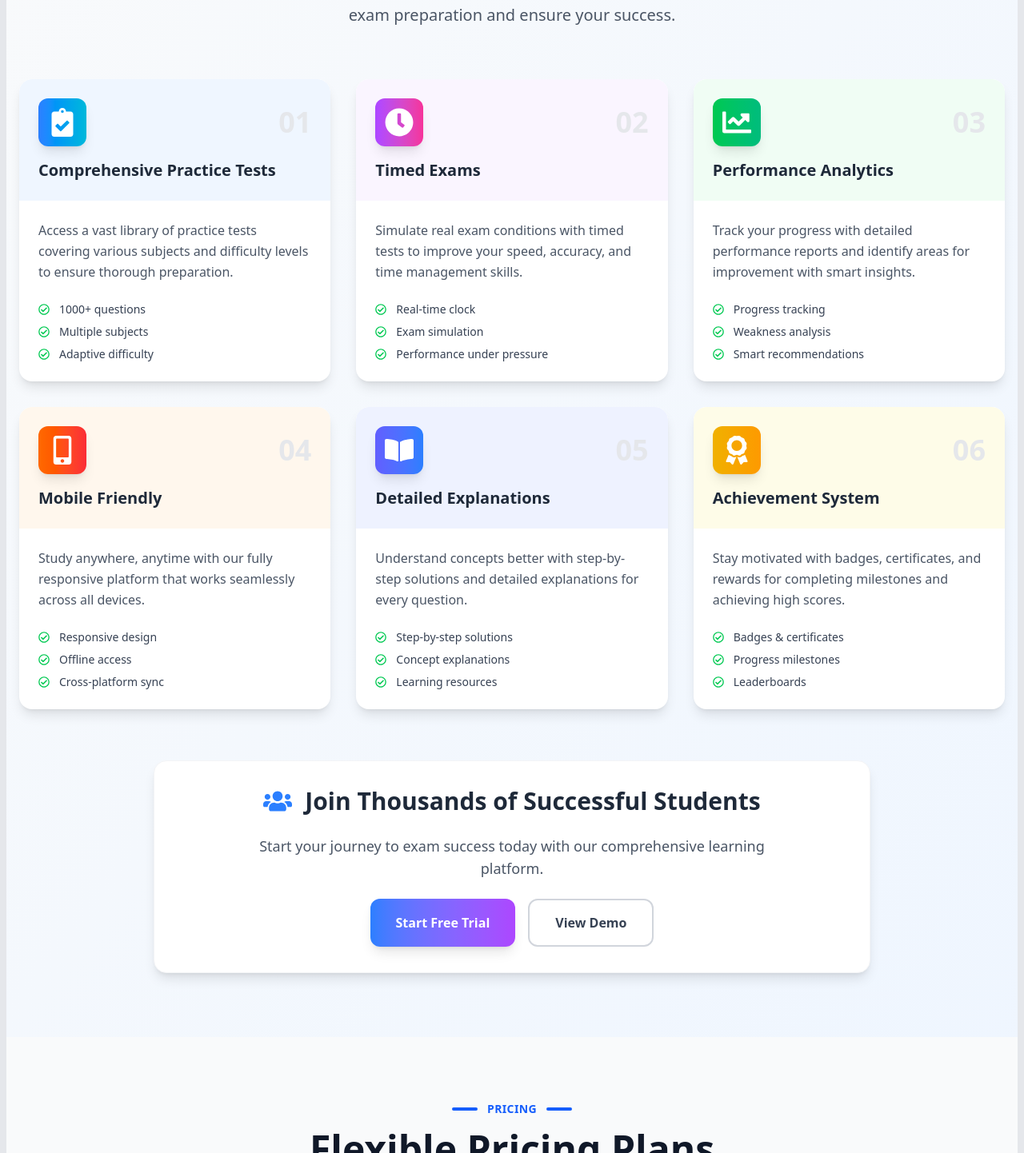
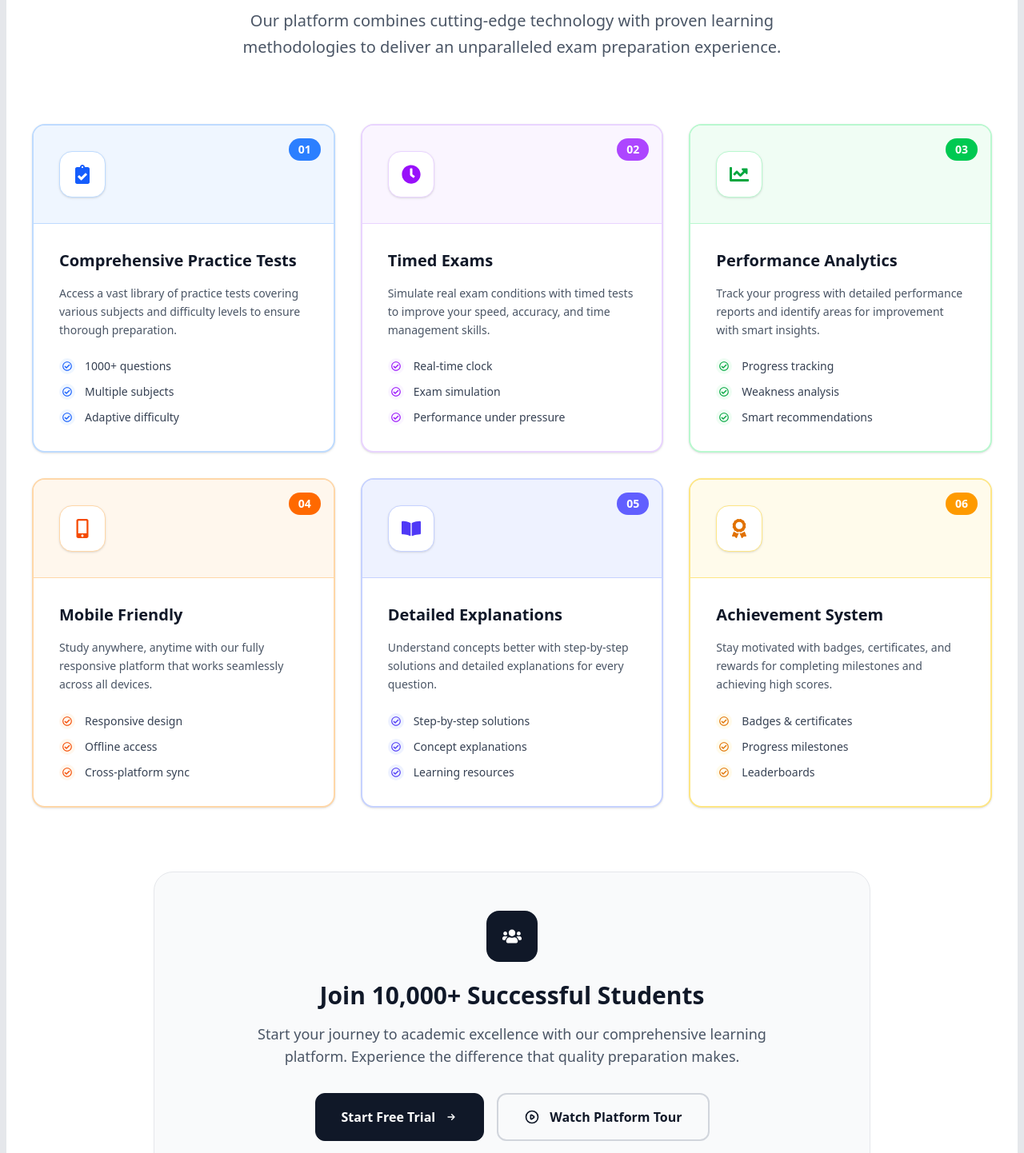
Before and after one commit to fran-897-uinx/CBT-Innovation, a React (Vite) app in the folder cbt-innovation/: page / in a window 1280 px wide. Shown: the part 1048-2490 px from the top of the page at 80% size. Built offline with nearby package versions, Linux system fonts and the light colour scheme.

Commit message:
FIX:  improved Features component with a premium, shadcn-inspired design

```diff
--- a/cbt-innovation/src/LandPage/Features/Features.jsx
+++ b/cbt-innovation/src/LandPage/Features/Features.jsx
@@ -12,145 +12,261 @@ import {
 
 const FeaturesList = [
     {
-        featureIcon: <FaClipboardCheck className="text-3xl sm:text-4xl" />,
+        featureIcon: <FaClipboardCheck />,
         featureTitle: 'Comprehensive Practice Tests',
         featureDescription: 'Access a vast library of practice tests covering various subjects and difficulty levels to ensure thorough preparation.',
-        gradient: 'from-blue-500 to-cyan-500',
-        bgColor: 'bg-blue-50',
-        highlights: ['1000+ questions', 'Multiple subjects', 'Adaptive difficulty']
+        highlights: ['1000+ questions', 'Multiple subjects', 'Adaptive difficulty'],
+        accentColor: 'blue'
     },
     {
-        featureIcon: <FaClock className="text-3xl sm:text-4xl" />,
+        featureIcon: <FaClock />,
         featureTitle: 'Timed Exams',
         featureDescription: 'Simulate real exam conditions with timed tests to improve your speed, accuracy, and time management skills.',
-        gradient: 'from-purple-500 to-pink-500',
-        bgColor: 'bg-purple-50',
-        highlights: ['Real-time clock', 'Exam simulation', 'Performance under pressure']
+        highlights: ['Real-time clock', 'Exam simulation', 'Performance under pressure'],
+        accentColor: 'purple'
     },
     {
-        featureIcon: <FaChartLine className="text-3xl sm:text-4xl" />,
+        featureIcon: <FaChartLine />,
         featureTitle: 'Performance Analytics',
         featureDescription: 'Track your progress with detailed performance reports and identify areas for improvement with smart insights.',
-        gradient: 'from-green-500 to-emerald-500',
-        bgColor: 'bg-green-50',
-        highlights: ['Progress tracking', 'Weakness analysis', 'Smart recommendations']
+        highlights: ['Progress tracking', 'Weakness analysis', 'Smart recommendations'],
+        accentColor: 'green'
     },
     {
-        featureIcon: <FaMobileAlt className="text-3xl sm:text-4xl" />,
+        featureIcon: <FaMobileAlt />,
         featureTitle: 'Mobile Friendly',
         featureDescription: 'Study anywhere, anytime with our fully responsive platform that works seamlessly across all devices.',
-        gradient: 'from-orange-500 to-red-500',
-        bgColor: 'bg-orange-50',
-        highlights: ['Responsive design', 'Offline access', 'Cross-platform sync']
+        highlights: ['Responsive design', 'Offline access', 'Cross-platform sync'],
+        accentColor: 'orange'
     },
     {
-        featureIcon: <FaBookOpen className="text-3xl sm:text-4xl" />,
+        featureIcon: <FaBookOpen />,
         featureTitle: 'Detailed Explanations',
         featureDescription: 'Understand concepts better with step-by-step solutions and detailed explanations for every question.',
-        gradient: 'from-indigo-500 to-blue-500',
-        bgColor: 'bg-indigo-50',
-        highlights: ['Step-by-step solutions', 'Concept explanations', 'Learning resources']
+        highlights: ['Step-by-step solutions', 'Concept explanations', 'Learning resources'],
+        accentColor: 'indigo'
     },
     {
-        featureIcon: <FaAward className="text-3xl sm:text-4xl" />,
+        featureIcon: <FaAward />,
         featureTitle: 'Achievement System',
         featureDescription: 'Stay motivated with badges, certificates, and rewards for completing milestones and achieving high scores.',
-        gradient: 'from-yellow-500 to-amber-500',
-        bgColor: 'bg-yellow-50',
-        highlights: ['Badges & certificates', 'Progress milestones', 'Leaderboards']
+        highlights: ['Badges & certificates', 'Progress milestones', 'Leaderboards'],
+        accentColor: 'amber'
     }
 ];
 
+const FeatureCard = ({ item, index }) => {
+    const colorClasses = {
+        blue: {
+            iconBg: 'bg-blue-50',
+            iconColor: 'text-blue-600',
+            border: 'border-blue-200',
+            badge: 'bg-blue-500',
+            hover: 'hover:border-blue-300'
+        },
+        purple: {
+            iconBg: 'bg-purple-50',
+            iconColor: 'text-purple-600',
+            border: 'border-purple-200',
+            badge: 'bg-purple-500',
+            hover: 'hover:border-purple-300'
+        },
+        green: {
+            iconBg: 'bg-green-50',
+            iconColor: 'text-green-600',
+            border: 'border-green-200',
+            badge: 'bg-green-500',
+            hover: 'hover:border-green-300'
+        },
+        orange: {
+            iconBg: 'bg-orange-50',
+            iconColor: 'text-orange-600',
+            border: 'border-orange-200',
+            badge: 'bg-orange-500',
+            hover: 'hover:border-orange-300'
+        },
+        indigo: {
+            iconBg: 'bg-indigo-50',
+            iconColor: 'text-indigo-600',
+            border: 'border-indigo-200',
+            badge: 'bg-indigo-500',
+            hover: 'hover:border-indigo-300'
+        },
+        amber: {
+            iconBg: 'bg-amber-50',
+            iconColor: 'text-amber-600',
+            border: 'border-amber-200',
+            badge: 'bg-amber-500',
+            hover: 'hover:border-amber-300'
+        }
+    };
+
+    const colors = colorClasses[item.accentColor];
+
+    return (
+        <div className={`
+            group relative bg-white rounded-2xl border-2 ${colors.border} ${colors.hover}
+            shadow-sm hover:shadow-2xl transition-all duration-500 transform hover:-translate-y-1
+            overflow-hidden
+        `}>
+            {/* Index Badge */}
+            <div className={`absolute top-4 right-4 ${colors.badge} text-white text-sm font-semibold px-3 py-1 rounded-full z-10`}>
+                {String(index + 1).padStart(2, '0')}
+            </div>
+
+            {/* Icon Section */}
+            <div className={`p-8 ${colors.iconBg} border-b ${colors.border}`}>
+                <div className="flex items-center justify-between">
+                    <div className={`p-4 rounded-2xl bg-white border ${colors.border} shadow-sm`}>
+                        <div className={`text-2xl ${colors.iconColor}`}>
+                            {item.featureIcon}
+                        </div>
+                    </div>
+                    {/* Decorative Element */}
+                    <div className="w-12 h-12 rounded-full bg-white border border-gray-200 opacity-0 group-hover:opacity-100 transition-opacity duration-500 flex items-center justify-center">
+                        <div className="w-2 h-2 bg-gray-400 rounded-full"></div>
+                    </div>
+                </div>
+            </div>
+
+            {/* Content Section */}
+            <div className="p-8">
+                <h3 className="text-xl font-bold text-gray-900 mb-4 group-hover:text-gray-800 transition-colors">
+                    {item.featureTitle}
+                </h3>
+
+                <p className="text-gray-600 mb-6 leading-relaxed text-sm">
+                    {item.featureDescription}
+                </p>
+
+                {/* Highlights List */}
+                <div className="space-y-3">
+                    {item.highlights.map((highlight, highlightIndex) => (
+                        <div key={highlightIndex} className="flex items-center gap-3 text-sm">
+                            <div className={`w-5 h-5 rounded-full ${colors.iconBg} flex items-center justify-center flex-shrink-0`}>
+                                <FaRegCheckCircle className={`text-xs ${colors.iconColor}`} />
+                            </div>
+                            <span className="text-gray-700">{highlight}</span>
+                        </div>
+                    ))}
+                </div>
+
+                {/* Hover Indicator */}
+                <div className="absolute bottom-0 left-0 w-full h-1 bg-transparent group-hover:bg-gray-900 transition-colors duration-500"></div>
+            </div>
+
+            {/* Background Pattern */}
+            <div className="absolute inset-0 opacity-0 group-hover:opacity-5 transition-opacity duration-500">
+                <div className="absolute top-0 right-0 w-32 h-32 bg-gray-900 rounded-full -translate-y-16 translate-x-16"></div>
+                <div className="absolute bottom-0 left-0 w-24 h-24 bg-gray-900 rounded-full translate-y-12 -translate-x-12"></div>
+            </div>
+        </div>
+    );
+};
+
 const Features = () => {
     return (
-        <section className="py-20 px-4 bg-gradient-to-br from-gray-50 to-blue-50">
-            <div className="max-w-7xl mx-auto">
+        <section className="py-24 bg-white">
+            <div className="max-w-7xl mx-auto px-4 sm:px-6 lg:px-8">
                 {/* Header Section */}
-                <div className="text-center mb-16" data-aos="fade-up">
-                    <div className="inline-flex items-center gap-3 mb-4">
-                        <span className="w-12 h-1 bg-gradient-to-r from-blue-500 to-purple-500 rounded-full"></span>
-                        <span className="text-blue-600 font-semibold text-lg">FEATURES</span>
-                        <span className="w-12 h-1 bg-gradient-to-r from-purple-500 to-blue-500 rounded-full"></span>
+                <div className="text-center mb-20">
+                    {/* Subtle Badge */}
+                    <div className="inline-flex items-center gap-2 bg-gray-50 border border-gray-200 rounded-full px-4 py-2 mb-8">
+                        <div className="w-1.5 h-1.5 bg-gray-400 rounded-full animate-pulse"></div>
+                        <span className="text-sm font-medium text-gray-600 uppercase tracking-wider">
+                            Why Choose TestPrep
+                        </span>
                     </div>
-                    <h1 className="text-4xl sm:text-5xl md:text-6xl font-bold text-blue-600 mb-6">
-                        Powerful Learning Features
+
+                    {/* Main Heading */}
+                    <h1 className="font-bold text-4xl sm:text-5xl md:text-6xl text-gray-900 mb-6">
+                        Designed for{' '}
+                        <span className="relative inline-block">
+                            Excellence
+                            <svg
+                                className="absolute -bottom-2 left-0 w-full text-gray-900"
+                                viewBox="0 0 100 8"
+                                preserveAspectRatio="none"
+                            >
+                                <path
+                                    d="M0,4 Q25,0 50,4 T100,4"
+                                    stroke="currentColor"
+                                    strokeWidth="2"
+                                    fill="none"
+                                />
+                            </svg>
+                        </span>
                     </h1>
+
+                    {/* Subtitle */}
                     <p className="text-xl text-gray-600 max-w-3xl mx-auto leading-relaxed">
-                        Our platform offers a comprehensive suite of features designed to maximize
-                        your exam preparation and ensure your success.
+                        Our platform combines cutting-edge technology with proven learning methodologies
+                        to deliver an unparalleled exam preparation experience.
                     </p>
                 </div>
 
                 {/* Features Grid */}
-                <div className="grid grid-cols-1 md:grid-cols-2 lg:grid-cols-3 gap-8" data-aos="fade-up" data-aos-delay="200">
+                <div className="grid grid-cols-1 md:grid-cols-2 lg:grid-cols-3 gap-8">
                     {FeaturesList.map((item, index) => (
-                        <div
-                            key={index}
-                            className="group relative bg-white rounded-2xl shadow-lg hover:shadow-2xl transition-all duration-500 transform hover:-translate-y-2 overflow-hidden"
-                        >
-                            {/* Gradient Border Effect */}
-                            <div className={`absolute inset-0 bg-gradient-to-r ${item.gradient} opacity-0 group-hover:opacity-5 transition-opacity duration-500`}></div>
-
-                            {/* Icon Container */}
-                            <div className={`relative z-10 p-6 ${item.bgColor} rounded-t-2xl`}>
-                                <div className="flex items-center justify-between mb-4">
-                                    <div className={`p-3 rounded-xl bg-gradient-to-r ${item.gradient} text-white shadow-lg`}>
-                                        {item.featureIcon}
-                                    </div>
-                                    <div className="text-4xl font-bold text-gray-200 group-hover:text-gray-300 transition-colors">
-                                        {String(index + 1).padStart(2, '0')}
-                                    </div>
-                                </div>
-
-                                <h3 className="text-xl font-bold text-gray-800 group-hover:text-gray-900 transition-colors">
-                                    {item.featureTitle}
-                                </h3>
-                            </div>
-
-                            {/* Content */}
-                            <div className="p-6">
-                                <p className="text-gray-600 mb-6 leading-relaxed">
-                                    {item.featureDescription}
-                                </p>
-
-                                {/* Highlights List */}
-                                <div className="space-y-2">
-                                    {item.highlights.map((highlight, highlightIndex) => (
-                                        <div key={highlightIndex} className="flex items-center gap-3 text-sm text-gray-700">
-                                            <FaRegCheckCircle className="text-green-500 flex-shrink-0" />
-                                            <span>{highlight}</span>
-                                        </div>
-                                    ))}
-                                </div>
-
-                                {/* Hover Effect Line */}
-                                <div className={`absolute bottom-0 left-0 w-0 h-1 bg-gradient-to-r ${item.gradient} group-hover:w-full transition-all duration-500`}></div>
-                            </div>
-
-                            {/* Floating Elements */}
-                            <div className="absolute top-4 right-4 w-3 h-3 bg-gradient-to-r from-gray-200 to-gray-300 rounded-full opacity-0 group-hover:opacity-100 transition-opacity duration-500 delay-200"></div>
-                            <div className="absolute bottom-4 left-4 w-2 h-2 bg-gradient-to-r from-gray-200 to-gray-300 rounded-full opacity-0 group-hover:opacity-100 transition-opacity duration-500 delay-300"></div>
-                        </div>
+                        <FeatureCard key={index} item={item} index={index} />
                     ))}
                 </div>
 
                 {/* Bottom CTA */}
-                <div className="text-center mt-16" data-aos="fade-up" data-aos-delay="400">
-                    <div className="bg-white rounded-2xl shadow-lg p-8 max-w-4xl mx-auto border border-gray-100">
-                        <div className="flex items-center justify-center gap-4 mb-6">
-                            <FaUsers className="text-4xl text-blue-500" />
-                            <h2 className="text-3xl font-bold text-gray-800">Join Thousands of Successful Students</h2>
-                        </div>
-                        <p className="text-gray-600 text-lg mb-6 max-w-2xl mx-auto">
-                            Start your journey to exam success today with our comprehensive learning platform.
-                        </p>
-                        <div className="flex flex-col sm:flex-row gap-4 justify-center">
-                            <button className="bg-gradient-to-r from-blue-500 to-purple-500 hover:from-blue-600 hover:to-purple-600 text-white font-semibold py-4 px-8 rounded-xl transition-all duration-300 transform hover:scale-105 shadow-lg hover:shadow-xl">
-                                Start Free Trial
-                            </button>
-                            <button className="border-2 border-gray-300 hover:border-blue-500 text-gray-700 hover:text-blue-600 font-semibold py-4 px-8 rounded-xl transition-all duration-300 transform hover:scale-105">
-                                View Demo
-                            </button>
+                <div className="text-center mt-20">
+                    <div className="bg-gray-50 rounded-3xl p-12 max-w-4xl mx-auto border border-gray-200">
+                        <div className="flex flex-col items-center">
+                            <div className="w-16 h-16 bg-gray-900 rounded-2xl flex items-center justify-center mb-6">
+                                <FaUsers className="text-2xl text-white" />
+                            </div>
+
+                            <h2 className="text-3xl font-bold text-gray-900 mb-4">
+                                Join 10,000+ Successful Students
+                            </h2>
+
+                            <p className="text-gray-600 text-lg mb-8 max-w-2xl">
+                                Start your journey to academic excellence with our comprehensive learning platform.
+                                Experience the difference that quality preparation makes.
+                            </p>
+
+                            <div className="flex flex-col sm:flex-row gap-4 justify-center">
+                                <button className="
+                                    bg-gray-900 text-white font-semibold py-4 px-8 rounded-xl
+                                    border border-gray-900
+                                    hover:bg-gray-800 hover:border-gray-800
+                                    active:bg-gray-700 active:scale-95
+                                    transition-all duration-200
+                                    cursor-pointer
+                                    flex items-center gap-3
+                                    group
+                                ">
+                                    <span>Start Free Trial</span>
+                                    <svg
+                                        className="w-4 h-4 group-hover:translate-x-1 transition-transform duration-200"
+                                        fill="none"
+                                        stroke="currentColor"
+                                        viewBox="0 0 24 24"
+                                    >
+                                        <path strokeLinecap="round" strokeLinejoin="round" strokeWidth={2} d="M13 7l5 5m0 0l-5 5m5-5H6" />
+                                    </svg>
+                                </button>
+
+                                <button className="
+                                    text-gray-900 font-semibold py-4 px-8 rounded-xl
+                                    border-2 border-gray-300
+                                    hover:border-gray-400 hover:bg-white
+                                    active:bg-gray-50 active:scale-95
+                                    transition-all duration-200
+                                    cursor-pointer
+                                    flex items-center gap-3
+                                ">
+                                    <svg className="w-5 h-5" fill="none" stroke="currentColor" viewBox="0 0 24 24">
+                                        <path strokeLinecap="round" strokeLinejoin="round" strokeWidth={2} d="M14.752 11.168l-3.197-2.132A1 1 0 0010 9.87v4.263a1 1 0 001.555.832l3.197-2.132a1 1 0 000-1.664z" />
+                                        <path strokeLinecap="round" strokeLinejoin="round" strokeWidth={2} d="M21 12a9 9 0 11-18 0 9 9 0 0118 0z" />
+                                    </svg>
+                                    <span>Watch Platform Tour</span>
+                                </button>
+                            </div>
                         </div>
                     </div>
                 </div>
```
